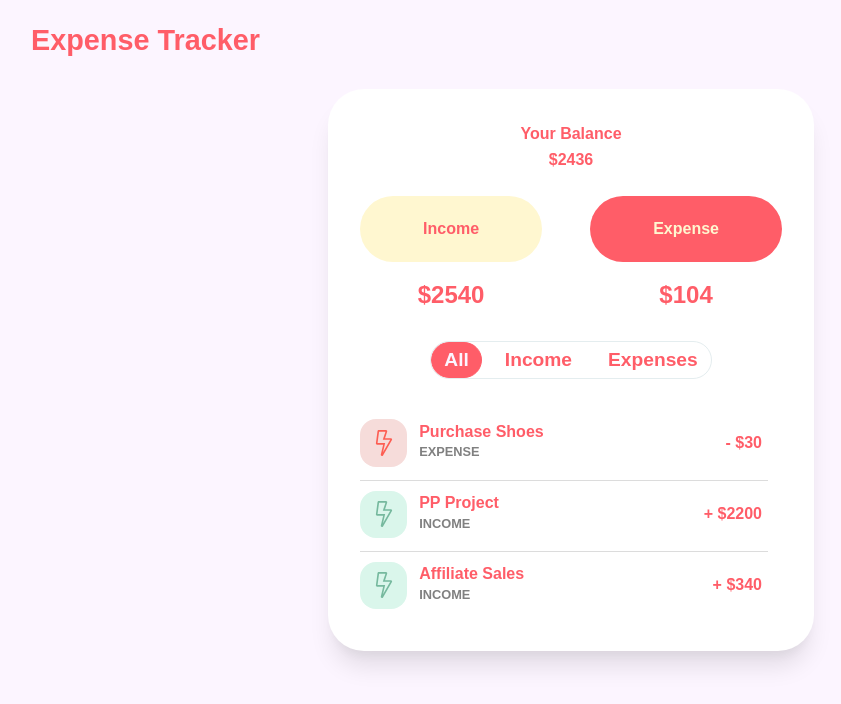
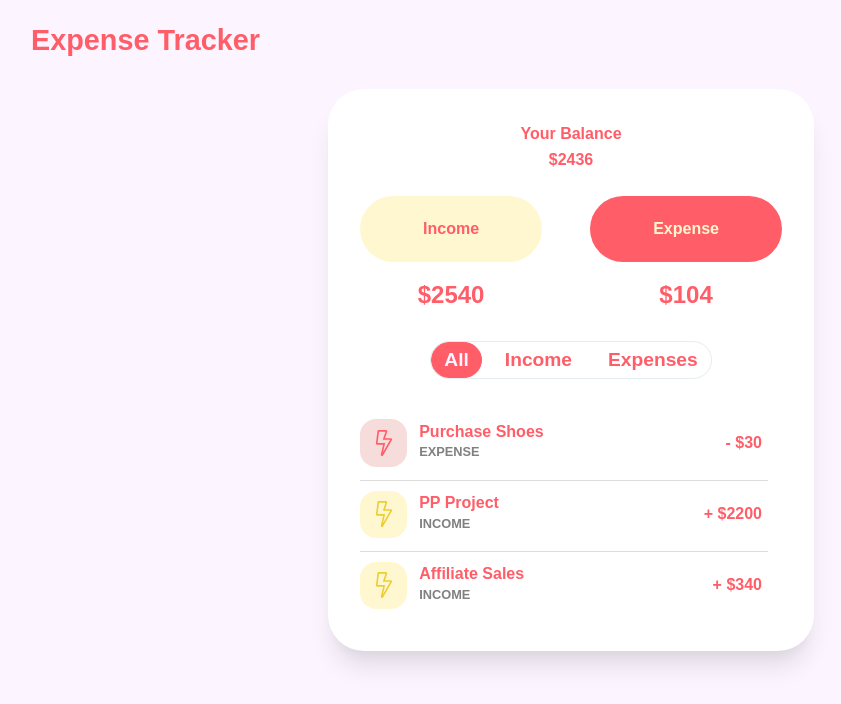
Before and after one commit to Shahzad6077/1-Expense-Tracker-app, a React (Create React App) app: page / in a window 1280 px wide. Shown: the top 704 px of the page, without its empty margins (69-910 px from the left). Built offline with nearby package versions, Linux system fonts and the light colour scheme; a web font is replaced by a local one.

Commit message:
Change Icon Colors

```diff
--- a/src/Components/components.module.scss
+++ b/src/Components/components.module.scss
@@ -111,14 +111,15 @@
       &[data-type="EXPENSE"] {
         background-color: #f6dcda;
         svg {
-          fill: #fd5e53;
+          fill: var(--red);
         }
       }
       &[data-type="INCOME"] {
-        background-color: #daf6eb;
+        // background-color: #daf6eb;
+        background-color: var(--yellow);
 
         svg {
-          fill: #76b99e;
+          fill: #ecce34;
         }
       }
     }
```
